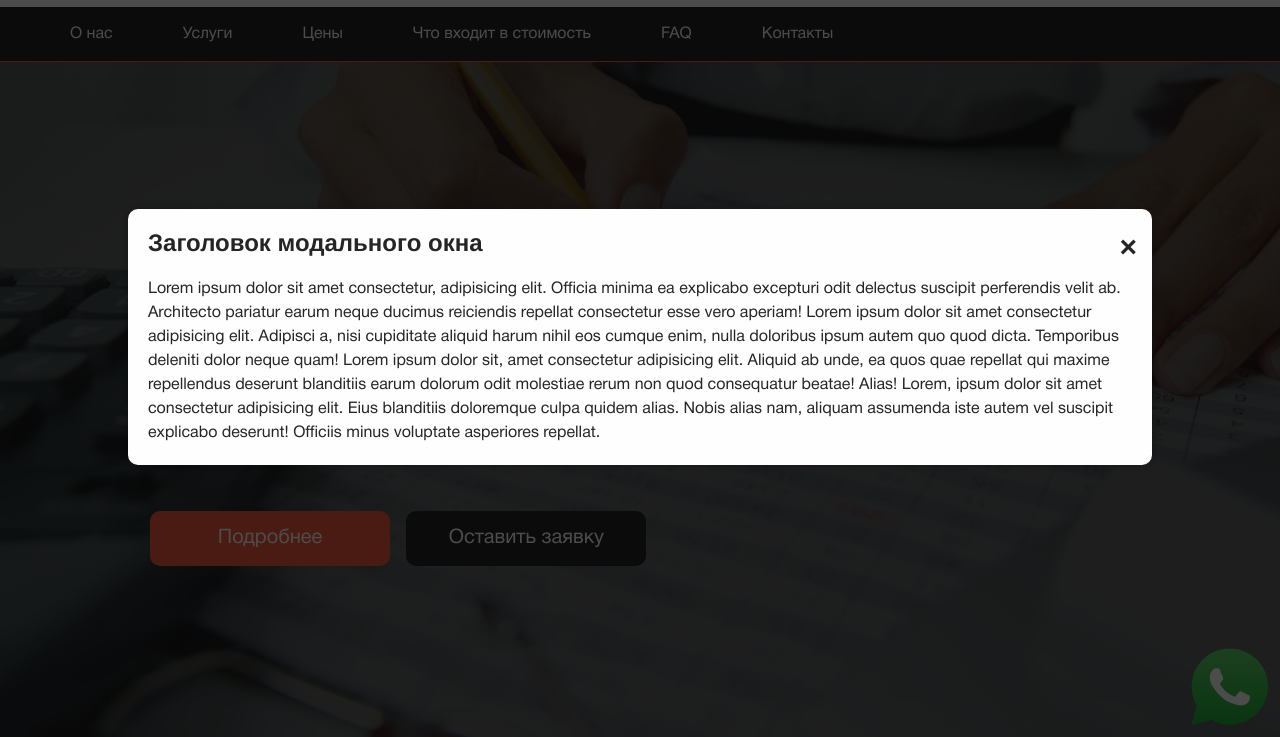
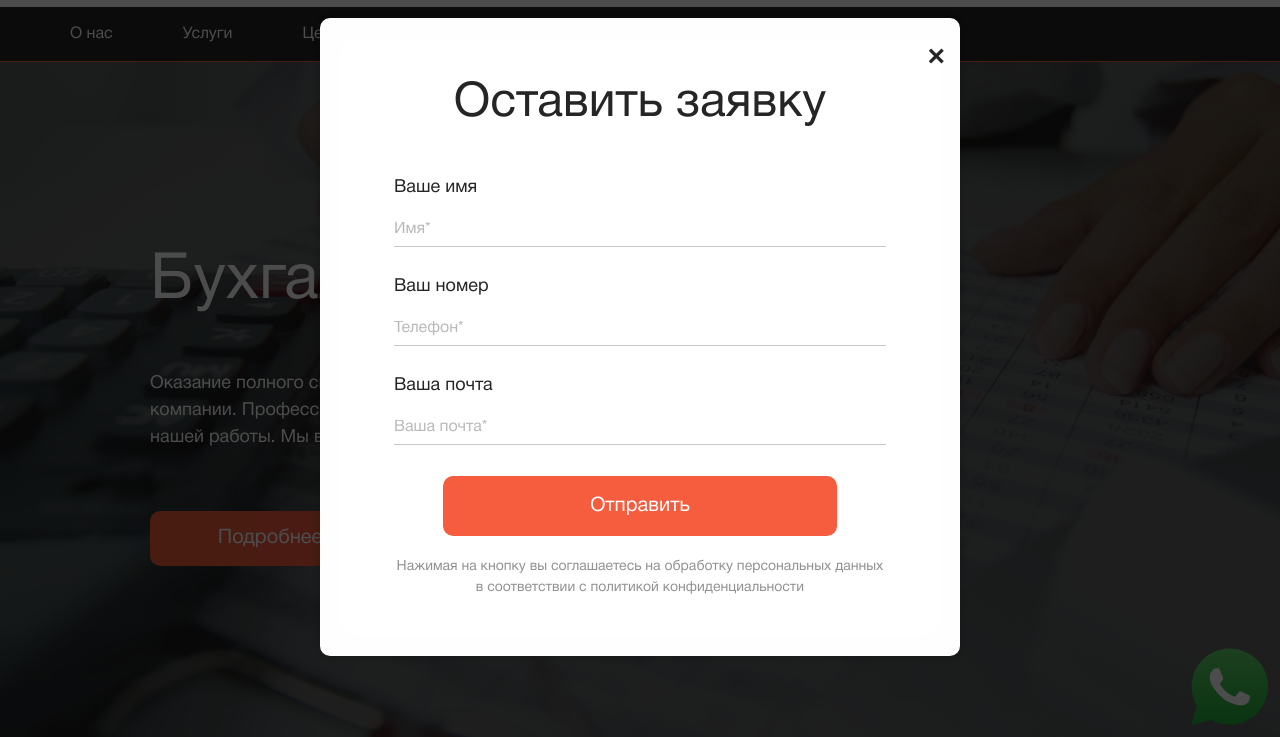
Before and after one commit to iBurzhumbayev/factumTest, a website: page src/index.html in a window 1280 px wide. Both pictures are taken after a click on the button "Оставить заявку". Shown: the part 63-800 px from the top of the page. Drawn offline with Linux system fonts and the light colour scheme.

Commit message:
сделал модальное окно для заявок

```diff
--- a/src/index.html
+++ b/src/index.html
@@ -292,7 +292,7 @@
                 <iframe src="https://yandex.ru/map-widget/v1/?um=constructor%3Ad6fdd89522413db610d7aabe157add3a2385d04e56c2423abede6d75e3dc0a82&amp;source=constructor" frameborder="0"></iframe>
             </div>
             <form>
-                <div class="contacts__title contacts__title-form">Оставить заявку</div>
+                <h2 class="contacts__title contacts__title-form">Оставить заявку</h2>
                 <label>Ваше имя</label>
                 <input required type="text" name="name" placeholder="Имя*">
 
@@ -312,12 +312,12 @@
             <a href="#"><img src="img/logo.svg" alt="logo"></a>
             <nav class="footer__nav">
                 <ul>
-                    <li><a href="#">О нас</a></li>
-                    <li><a href="#">Услуги</a></li>
-                    <li><a href="#">Цены</a></li>
-                    <li><a href="#">Что входит в стоимость</a></li>
-                    <li><a href="#">FAQ</a></li>
-                    <li><a href="#">Контакты</a></li>
+                    <li><a href="#about">О нас</a></li>
+                    <li><a href="#services">Услуги</a></li>
+                    <li><a href="#price">Цены</a></li>
+                    <li><a href="#box">Что входит в стоимость</a></li>
+                    <li><a href="#accounting">FAQ</a></li>
+                    <li><a href="#contacts">Контакты</a></li>
                 </ul>
             </nav>
             <a href="tel:+77015250963">+7 701 525 09 63</a>
@@ -337,6 +337,23 @@
             <h2 class="modal__title">Заголовок модального окна</h2>
             <p class="modal__text">Lorem ipsum dolor sit amet consectetur, adipisicing elit. Officia minima ea explicabo excepturi odit delectus suscipit perferendis velit ab. Architecto pariatur earum neque ducimus reiciendis repellat consectetur esse vero aperiam! Lorem ipsum dolor sit amet consectetur adipisicing elit. Adipisci a, nisi cupiditate aliquid harum nihil eos cumque enim, nulla doloribus ipsum autem quo quod dicta. Temporibus deleniti dolor neque quam! Lorem ipsum dolor sit, amet consectetur adipisicing elit. Aliquid ab unde, ea quos quae repellat qui maxime repellendus deserunt blanditiis earum dolorum odit molestiae rerum non quod consequatur beatae! Alias! Lorem, ipsum dolor sit amet consectetur adipisicing elit. Eius blanditiis doloremque culpa quidem alias. Nobis alias nam, aliquam assumenda iste autem vel suscipit explicabo deserunt! Officiis minus voluptate asperiores repellat.</p>
         </div>
+        <div class="modal__content modal__content-form">
+            <span class="modal__close">&times;</span>
+            <form>
+                <h2 class="contacts__title contacts__title-form">Оставить заявку</h2>
+                <label>Ваше имя</label>
+                <input required type="text" name="name" placeholder="Имя*">
+
+                <label>Ваш номер</label>
+                <input required type="tel" name="phone" placeholder="Телефон*">
+
+                <label>Ваша почта</label>
+                <input required type="email" name="email" placeholder="Ваша почта*">
+
+                <button>Отправить</button>
+                <p>Нажимая на кнопку вы соглашаетесь на обработку персональных данных в соответствии с политикой конфиденциальности</p>
+            </form>
+        </div>
     </div>
     <script src="js/script.js"></script>
 </body>
--- a/src/js/script.js
+++ b/src/js/script.js
@@ -1,23 +1,33 @@
 'use strict';
 window.addEventListener('DOMContentLoaded', () => {
+
+	// Модальное окно
 	let modal = document.querySelector('.modal');
 	let servicesButton = document.querySelectorAll('.services__button');
+	let modalContent = document.querySelector('.modal__content');
 	let sendButton = document.querySelector('.main__button-send');
+	let modalContentForm = document.querySelector('.modal__content-form');
 
 	servicesButton.forEach((item) => {
 		item.addEventListener('click', () => {
 			modal.style.display = 'flex';
+			modalContent.style.display = 'block';
 		});
 	});
 
 	sendButton.addEventListener('click', () => {
 		modal.style.display = 'flex';
+		modalContentForm.style.display = 'block';
 	})
 
-	let modalClose = document.querySelector('.modal .modal__close');
-	modalClose.addEventListener('click', () => {
-		modal.style.display = 'none';
-	});
+	let modalClose = document.querySelectorAll('.modal__close');
+	modalClose.forEach((item) => {
+		item.addEventListener('click', () => {
+			modal.style.display = 'none';
+			modalContent.style.display = 'none';
+			modalContentForm.style.display = 'none';
+		});
+	})
 
 	// Табы
 
--- a/src/sass/blocks/_modal.sass
+++ b/src/sass/blocks/_modal.sass
@@ -14,12 +14,18 @@
 
 
 .modal__content
+    display: none
     position: relative
     background-color: #fefefe
     padding: 20px
     width: 80%
     box-shadow: 0 0 10px 0 rgba(0,0,0,0.25)
     border-radius: 10px
+    &-form
+        display: none
+        width: 50%
+        form
+            width: 100%
 
 
 .modal__close
```
Also changed, not shown: src/sass/blocks/_contacts.sass (+40 -40 lines), src/css/style.min.css.
